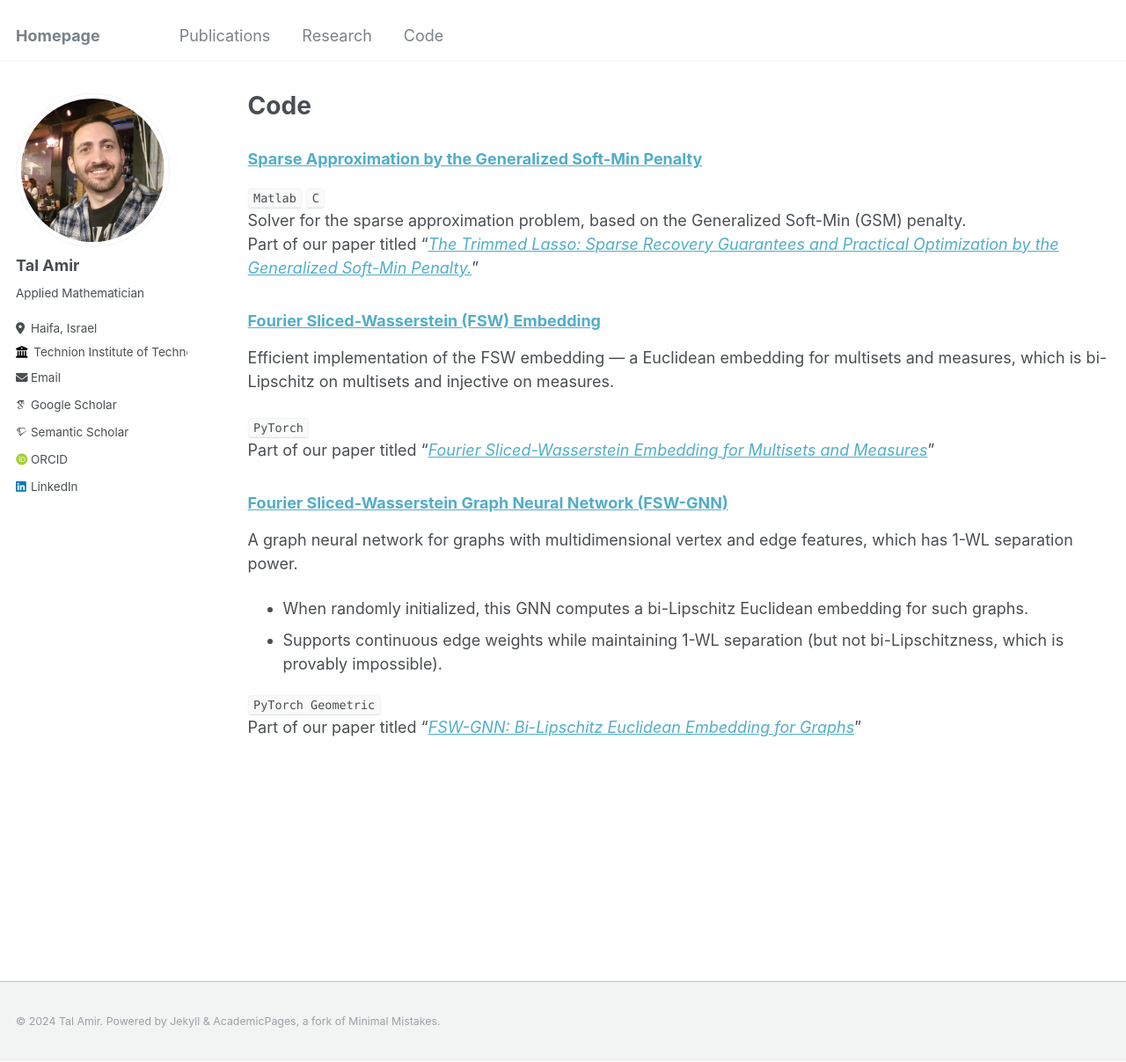
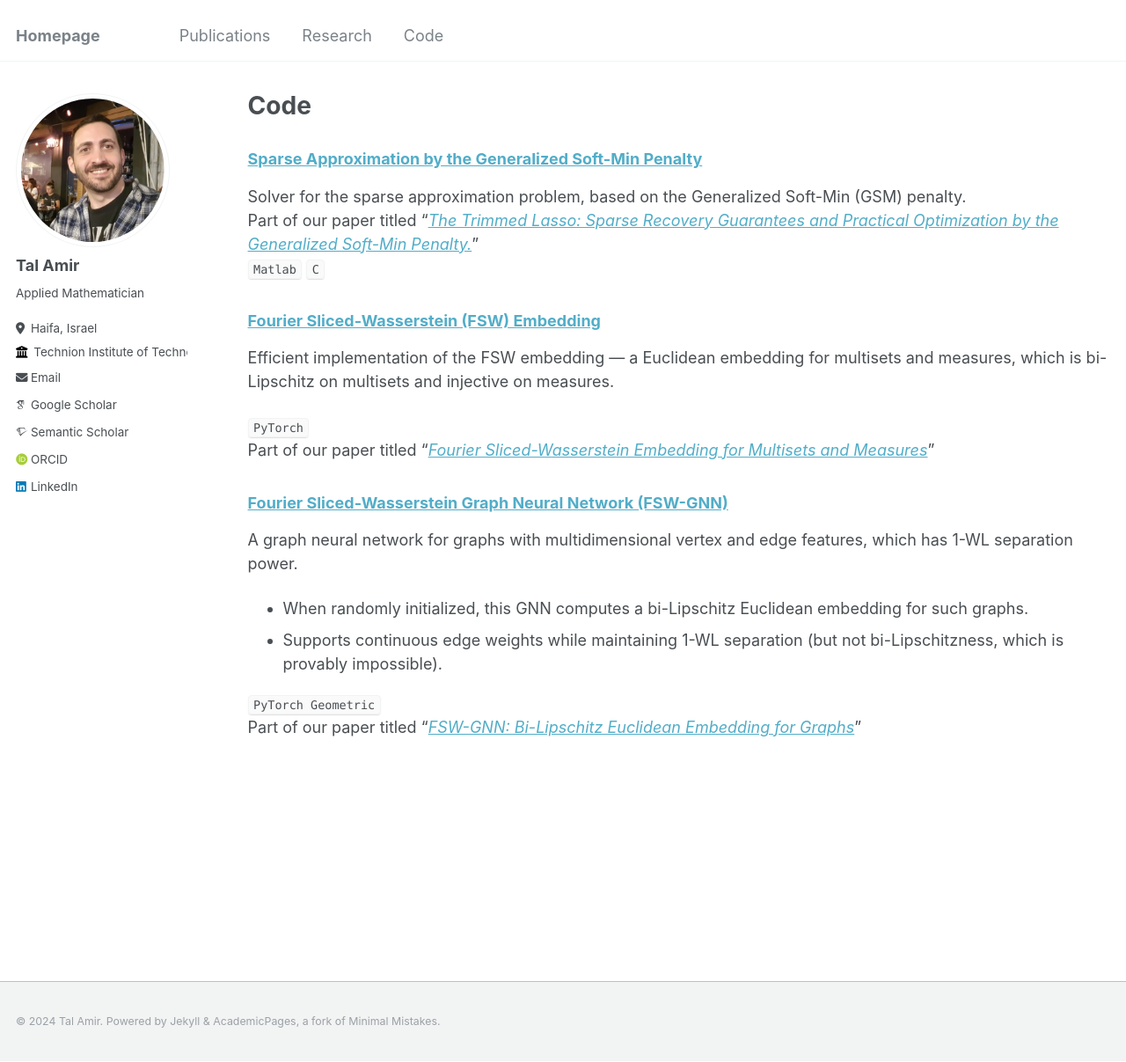
Before and after one commit to tal-amir/tal-amir.github.io, a Jekyll site: the page built from _pages/code.md, in a window 1280 px wide and 1207 px high. Shown: the whole window at 88% size. Built offline with Jekyll 4.4.1, drawn with Linux system fonts in a browser that asks for light colours; some web fonts are replaced.

Commit message:
Update code.md

```diff
--- a/_pages/code.md
+++ b/_pages/code.md
@@ -11,10 +11,9 @@ author_profile: true
 
 ### [Sparse Approximation by the Generalized Soft-Min Penalty](https://github.com/tal-amir/sparse-approximation-gsm)
 
-`Matlab` `C`
 Solver for the sparse approximation problem, based on the Generalized Soft-Min (GSM) penalty.
 Part of our paper titled "[*The Trimmed Lasso: Sparse Recovery Guarantees and Practical Optimization by the Generalized Soft-Min Penalty.*](https://tal-amir.github.io/publication/2021-09%20The%20Trimmed%20Lasso)"
-
+`Matlab` `C`
 
 
 ### [Fourier Sliced-Wasserstein (FSW) Embedding](https://tal-amir.github.io/soon/)
```
